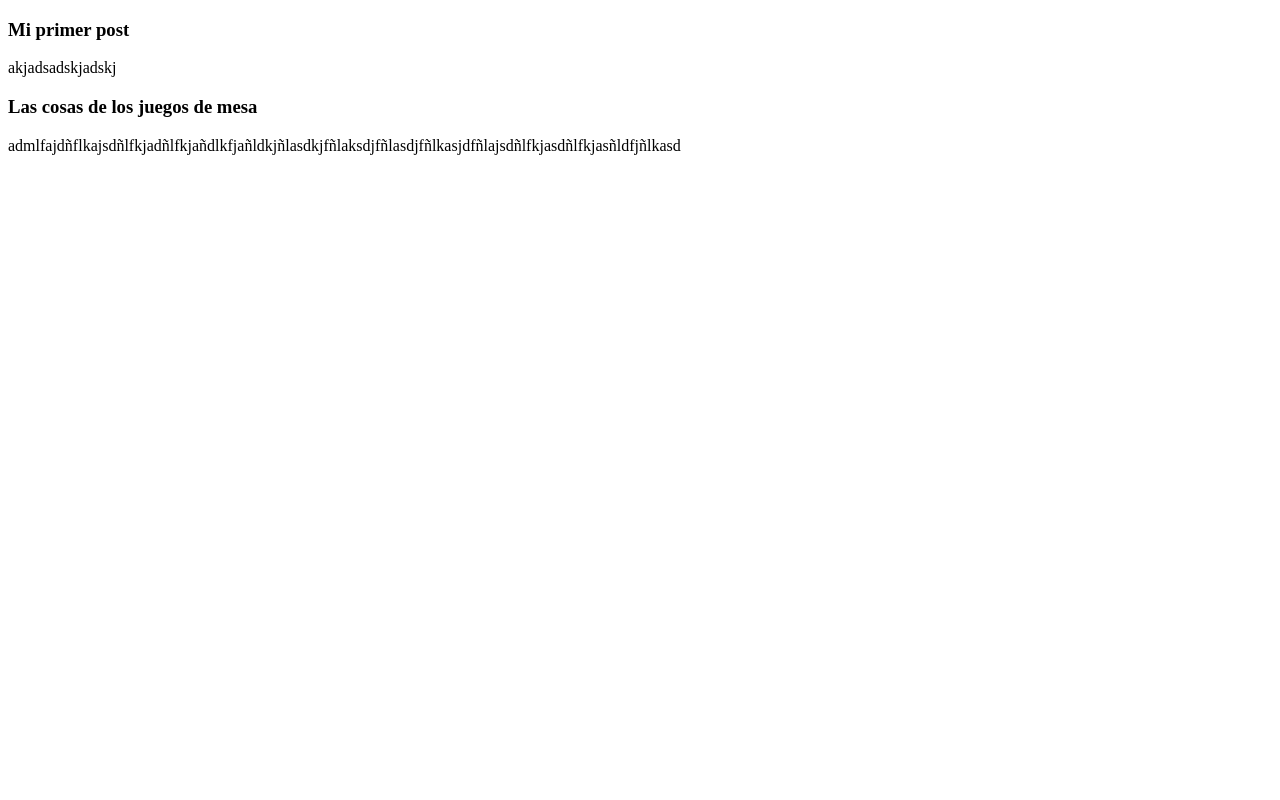
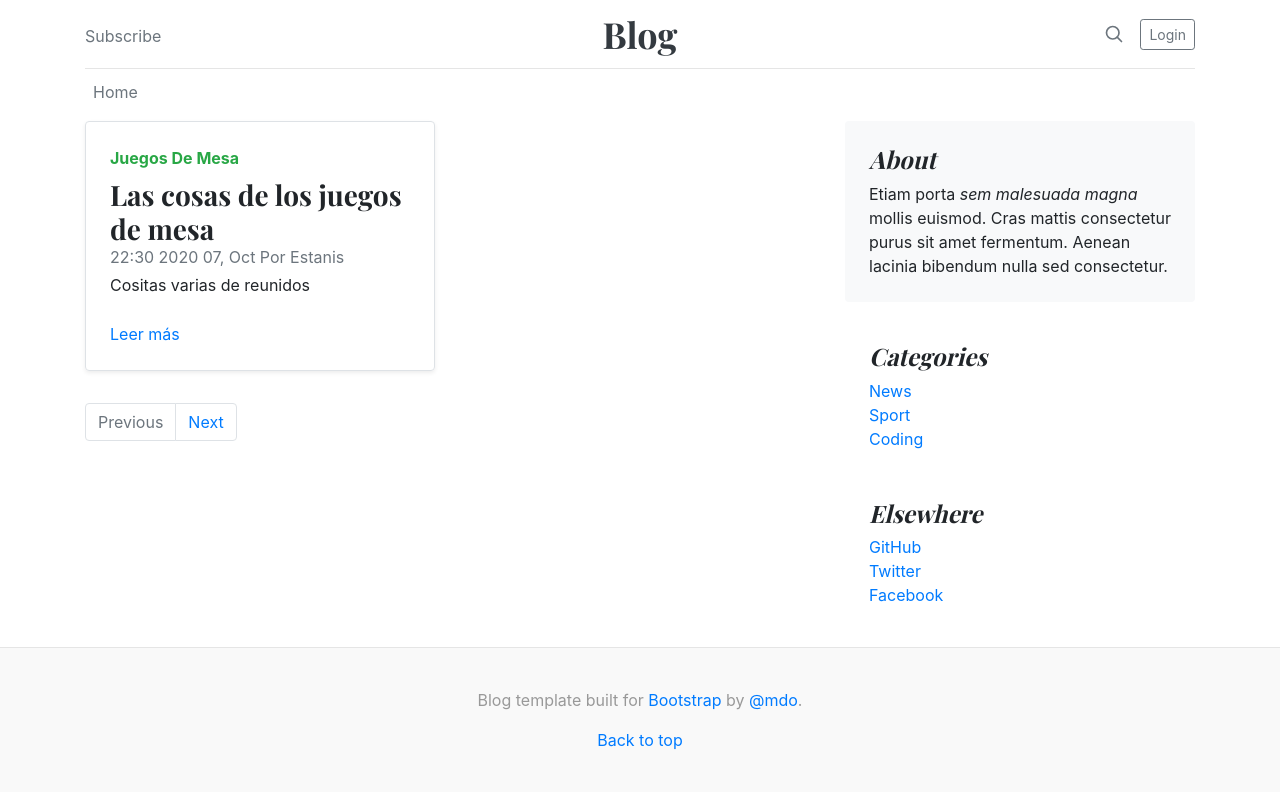
Before and after one commit to dawestanis/proyectoDjangoBlog, a Django app: page /blog/ in a window 1280 px wide. Run offline with Django 3.2, Linux system fonts and the light colour scheme; data comes from the database, SQL or seed files in the repository; both versions use the stored data as it was after the commit.

Commit message:
Agregamos un navbar.html, hacemos modificaciones en base.html.

```diff
--- a/blog_app/models.py
+++ b/blog_app/models.py
@@ -30,6 +30,10 @@ class Post(models.Model):
     def __str__(self):
         return self.titulo + ' | ' + self.autor.username
 
+    class Meta:
+        # Ordena los post por ID
+        ordering = ['-id']
+
 
 class Comentario(models.Model):
     comentario = models.TextField()
--- a/blog_app/views.py
+++ b/blog_app/views.py
@@ -1,3 +1,4 @@
+from django.core.paginator import Paginator
 from django.shortcuts import render
 from django.views import View
 
@@ -8,4 +9,8 @@ class index(View):
 
     def get(self, request):
         lista_post = Post.objects.all()
-        return render(request, "index.html", {"lista": lista_post})
+        paginator = Paginator(lista_post, 1)  # Muestra 5 post por pagina.
+        page_number = request.GET.get('page')
+        page_obj = paginator.get_page(page_number)
+
+        return render(request, "index.html", {"page_obj": page_obj})
--- /dev/null
+++ b/templates/base.html
@@ -0,0 +1,198 @@
+<!doctype html>
+<html lang="en">
+<head>
+    {%load static%}
+    <meta charset="utf-8">
+    <meta name="viewport" content="width=device-width, initial-scale=1, shrink-to-fit=no">
+    <meta name="description" content="">
+    <meta name="author" content="Mark Otto, Jacob Thornton, and Bootstrap contributors">
+    <meta name="generator" content="Jekyll v4.0.1">
+    <title>{% block titulo%}Blog{%endblock%}</title>
+
+    <link rel="canonical" href="https://getbootstrap.com/docs/4.5/examples/blog/">
+
+    <!-- Bootstrap core CSS -->
+    <link href="https://getbootstrap.com/docs/4.5/dist/css/bootstrap.min.css" rel="stylesheet"
+          crossorigin="anonymous">
+
+    <meta name="theme-color" content="#563d7c">
+
+
+    <style>
+      .bd-placeholder-img {
+        font-size: 1.125rem;
+        text-anchor: middle;
+        -webkit-user-select: none;
+        -moz-user-select: none;
+        -ms-user-select: none;
+        user-select: none;
+      }
+
+      @media (min-width: 768px) {
+        .bd-placeholder-img-lg {
+          font-size: 3.5rem;
+        }
+      }
+      /* stylelint-disable selector-list-comma-newline-after */
+
+.blog-header {
+  line-height: 1;
+  border-bottom: 1px solid #e5e5e5;
+}
+
+.blog-header-logo {
+  font-family: "Playfair Display", Georgia, "Times New Roman", serif;
+  font-size: 2.25rem;
+}
+
+.blog-header-logo:hover {
+  text-decoration: none;
+}
+
+h1, h2, h3, h4, h5, h6 {
+  font-family: "Playfair Display", Georgia, "Times New Roman", serif;
+}
+
+.display-4 {
+  font-size: 2.5rem;
+}
+@media (min-width: 768px) {
+  .display-4 {
+    font-size: 3rem;
+  }
+}
+
+.nav-scroller {
+  position: relative;
+  z-index: 2;
+  height: 2.75rem;
+  overflow-y: hidden;
+}
+
+.nav-scroller .nav {
+  display: -ms-flexbox;
+  display: flex;
+  -ms-flex-wrap: nowrap;
+  flex-wrap: nowrap;
+  padding-bottom: 1rem;
+  margin-top: -1px;
+  overflow-x: auto;
+  text-align: center;
+  white-space: nowrap;
+  -webkit-overflow-scrolling: touch;
+}
+
+.nav-scroller .nav-link {
+  padding-top: .75rem;
+  padding-bottom: .75rem;
+  font-size: .875rem;
+}
+
+.card-img-right {
+  height: 100%;
+  border-radius: 0 3px 3px 0;
+}
+
+.flex-auto {
+  -ms-flex: 0 0 auto;
+  flex: 0 0 auto;
+}
+
+.h-250 { height: 250px; }
+@media (min-width: 768px) {
+  .h-md-250 { height: 250px; }
+}
+
+/* Pagination */
+.blog-pagination {
+  margin-bottom: 4rem;
+}
+.blog-pagination > .btn {
+  border-radius: 2rem;
+}
+
+/*
+ * Blog posts
+ */
+.blog-post {
+  margin-bottom: 4rem;
+}
+.blog-post-title {
+  margin-bottom: .25rem;
+  font-size: 2.5rem;
+}
+.blog-post-meta {
+  margin-bottom: 1.25rem;
+  color: #999;
+}
+
+/*
+ * Footer
+ */
+.blog-footer {
+  padding: 2.5rem 0;
+  color: #999;
+  text-align: center;
+  background-color: #f9f9f9;
+  border-top: .05rem solid #e5e5e5;
+}
+.blog-footer p:last-child {
+  margin-bottom: 0;
+}
+
+    </style>
+    <!-- Custom styles for this template -->
+    <link href="https://fonts.googleapis.com/css?family=Playfair+Display:700,900" rel="stylesheet">
+    <!-- Custom styles for this template -->
+</head>
+<body>
+{% include 'navbar.html' %}
+
+<main role="main" class="container">
+    <div class="row">
+        {%block contenido%}
+
+        {% endblock %}
+
+        <aside class="col-md-4 blog-sidebar">
+            <div class="p-4 mb-3 bg-light rounded">
+                <h4 class="font-italic">About</h4>
+                <p class="mb-0">Etiam porta <em>sem malesuada magna</em> mollis euismod. Cras mattis consectetur purus
+                    sit amet fermentum. Aenean lacinia bibendum nulla sed consectetur.</p>
+            </div>
+
+            <div class="p-4">
+                <h4 class="font-italic">Categories</h4>
+                <ol class="list-unstyled mb-0">
+
+                    <li><a href="/category/1">News</a></li>
+                    <li><a href="/category/2">Sport</a></li>
+                    <li><a href="/category/3">Coding</a></li>
+
+                </ol>
+            </div>
+
+            <div class="p-4">
+                <h4 class="font-italic">Elsewhere</h4>
+                <ol class="list-unstyled">
+                    <li><a href="#">GitHub</a></li>
+                    <li><a href="#">Twitter</a></li>
+                    <li><a href="#">Facebook</a></li>
+                </ol>
+            </div>
+        </aside><!-- /.blog-sidebar -->
+
+    </div><!-- /.row -->
+
+</main><!-- /.container -->
+
+<footer class="blog-footer">
+    <p>Blog template built for <a href="https://getbootstrap.com/">Bootstrap</a> by <a href="https://twitter.com/mdo">@mdo</a>.
+    </p>
+    <p>
+        <a href="#">Back to top</a>
+    </p>
+</footer>
+
+</body>
+</html>
--- a/templates/index.html
+++ b/templates/index.html
@@ -1,19 +1,44 @@
-<!DOCTYPE html>
-<html lang="en">
-<head>
-    <meta charset="UTF-8">
-    <meta name="viewport" content="width=device-width, initial-scale=1.0">
-    <meta name="author" content="Estanis">
-    <title>index</title>
-</head>
-<body>
-    {%for post in lista%}
+{% extends 'base.html'%}
+{%block titulo%}Index{%endblock%}
+{%block contenido%}
 
-    <h3>{{post.titulo}}</h3>
-    <p>{{post.contenido}}</p>
-    {% empty %}
-    <h2>No hay nada</h2>
-    {%endfor%}
+ <div class="col-md-8 blog-main">
+    <div class="row mb-2">
+        {%for post in page_obj%}
+        <div class="col-md-6">
+            <div class="row no-gutters border rounded overflow-hidden flex-md-row mb-4 shadow-sm h-md-250 position-relative">
+                <div class="col p-4 d-flex flex-column position-static">
+                    <strong class="d-inline-block mb-2 text-success">{{post.categoria| title}}</strong>
+                    <h3 class="mb-0">{{post.titulo|truncatechars:40}}</h3>
+                    <div class="mb-1 text-muted">{{post.fecha|date:'H:i Y d, M' }} Por {{post.autor.username}}</div>
+                    <p class="mb-auto">{{post.descripcion|truncatechars:120}}</p>
+                    <a href="" class="stretched-link">Leer más</a>
+                </div>
+            </div>
+        </div>
+        {%endfor%}
+    </div>
+    <ul class="pagination">
+        {% if page_obj.has_previous %}
+        <li>
+            <a class="page-link" href="?page={{ page_obj.previous_page_number }}">Previous</a>
+        </li>
+        {% else %}
+        <li class="page-item disabled"><span class="page-link disabled">Previous</span></li>
+        {% endif %}
+        {% for i in paginator.page_range %}
+        {% if page_obj.number == i %}
+        <li class="page-item active"><span class="page-link" >{{ i }} <span class="sr-only">(current)</span></span></li>
+        {% else %}
+        <li class="page-item" ><a  class="page-link" href="?page={{ i }}">{{ i }}</a></li>
+        {% endif %}
+        {% endfor %}
+        {% if page_obj.has_next %}
+        <li class="page-item"><a class="page-link" href="?page={{ page_obj.next_page_number }}">Next</a></li>
+        {% else %}
+        <li class="page-item disabled"><span class="page-link">Next</span></li>
+        {% endif %}
+    </ul>
+</div><!-- /.blog-main -->
 
-</body>
-</html>
+{%endblock%}
--- /dev/null
+++ b/templates/navbar.html
@@ -0,0 +1,36 @@
+<div class="container">
+    <header class="blog-header py-3">
+        <div class="row flex-nowrap justify-content-between align-items-center">
+            <div class="col-4 pt-1">
+                <a class="text-muted" href="#">Subscribe</a>
+            </div>
+            <div class="col-4 text-center">
+                <a class="blog-header-logo text-dark" href="#">Blog</a>
+            </div>
+            <div class="col-4 d-flex justify-content-end align-items-center">
+                <a class="text-muted" href="#" aria-label="Search">
+                    <svg xmlns="http://www.w3.org/2000/svg" width="20" height="20" fill="none" stroke="currentColor"
+                         stroke-linecap="round" stroke-linejoin="round" stroke-width="2" class="mx-3" role="img"
+                         viewBox="0 0 24 24" focusable="false"><title>Search</title>
+                        <circle cx="10.5" cy="10.5" r="7.5"/>
+                        <path d="M21 21l-5.2-5.2"/>
+                    </svg>
+                </a>
+                {% if not request.user.is_active %}
+                <a class="btn btn-sm btn-outline-secondary" href="">Login</a>
+                {% else %}
+                <a class="btn btn-sm btn-outline-secondary" href="">Logout</a>
+                {%endif%}
+
+            </div>
+        </div>
+    </header>
+
+    <div class="nav-scroller py-1 mb-2">
+        <nav class="nav d-flex "><!--justify-content-between-->
+            <a class="p-2 text-muted" href="">Home</a>
+        </nav>
+    </div>
+
+
+</div>
```
Also changed, not shown: db.sqlite3.
